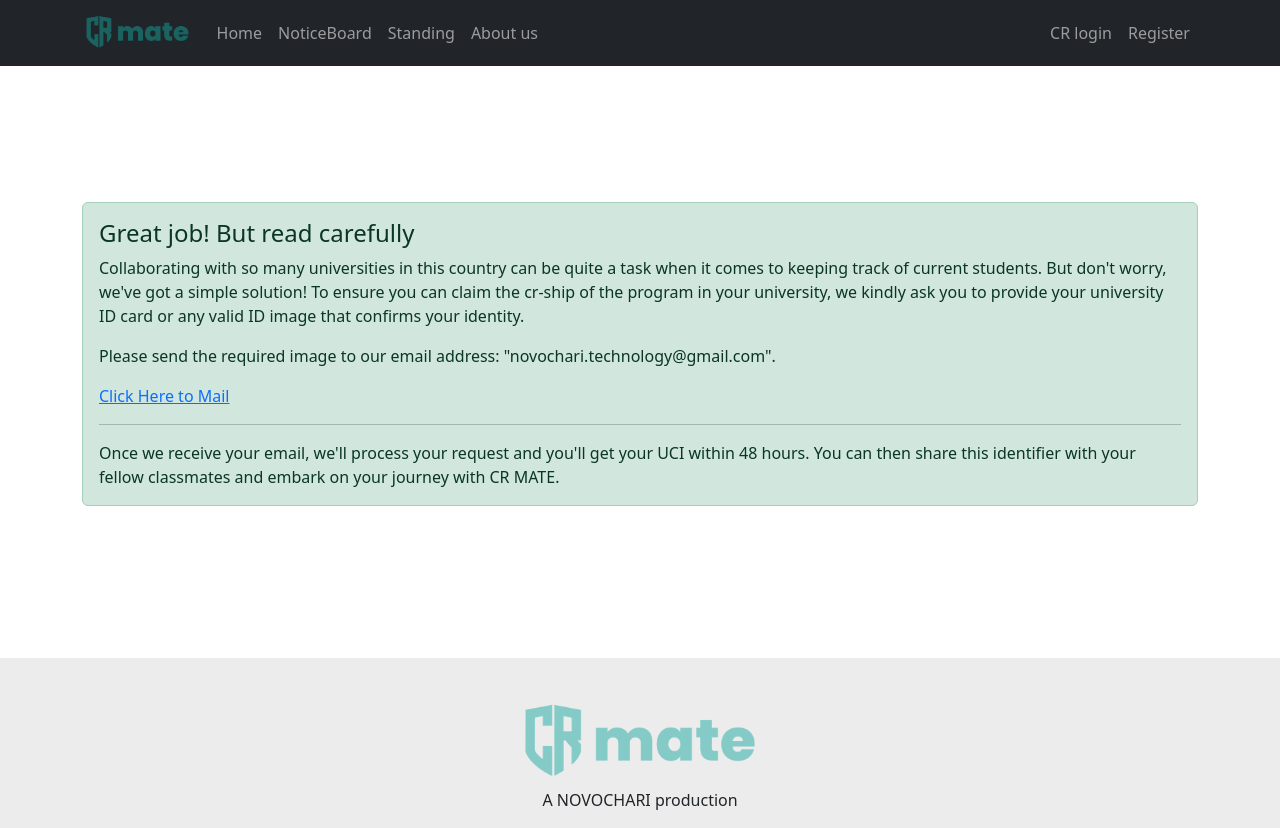
After one commit to sakhadib/the_cr_mate, a PHP site: page /signup/success.php in a window 1280 px wide. The commit adds this page. Run offline with PHP 8.4, Linux system fonts and the light colour scheme.

Commit message:
registration process php done

```diff
--- a/header.php
+++ b/header.php
@@ -28,7 +28,7 @@
                     <a class="nav-link" aria-current="page" href="#">CR login</a>
                 </li>
                 <li class="nav-item">
-                    <a class="nav-link" aria-current="page" href="#">Register</a>
+                    <a class="nav-link" aria-current="page" href="../signup/">Register</a>
                 </li>
             </ul>
           </div>
--- a/index.html
+++ b/index.html
@@ -59,7 +59,7 @@
                     <a class="nav-link" aria-current="page" href="#">CR login</a>
                 </li>
                 <li class="nav-item">
-                    <a class="nav-link" aria-current="page" href="#">Register</a>
+                    <a class="nav-link" aria-current="page" href="signup/">Register</a>
                 </li>
             </ul>
           </div>
@@ -80,7 +80,7 @@
                 </div>
                 <div class="sh-btn">
                     <ul>
-                        <li><a href="#">Register Your Program</a></li>
+                        <li><a href="signup/">Register Your Program</a></li>
                         <li><a href="noticeboard/">your NoticeBoard</a></li>
                     </ul>
                 </div>
--- a/CRTable/style.css
+++ b/signup/style.css
@@ -138,3 +138,12 @@
 .valid-feedback{
    color: #2acc80;
 }
+
+
+.sh-mid{
+    display: flex;
+    flex-direction: column;
+    justify-content: center;
+    align-items: center;
+    height: 80vh;
+}
--- /dev/null
+++ b/signup/success.php
@@ -0,0 +1,65 @@
+<?php
+include "../header.php";
+?>
+
+<!DOCTYPE html>
+<html lang="en">
+<head>
+    <meta charset="UTF-8">
+    <meta name="viewport" content="width=device-width, initial-scale=1.0">
+    <title>CR Mate</title>
+
+        <!-- bootstrap -->
+        <link href="https://cdn.jsdelivr.net/npm/bootstrap@5.3.0/dist/css/bootstrap.min.css" rel="stylesheet" integrity="sha384-9ndCyUaIbzAi2FUVXJi0CjmCapSmO7SnpJef0486qhLnuZ2cdeRhO02iuK6FUUVM" crossorigin="anonymous">
+        <script defer src="https://cdn.jsdelivr.net/npm/bootstrap@5.3.0/dist/js/bootstrap.bundle.min.js" integrity="sha384-geWF76RCwLtnZ8qwWowPQNguL3RmwHVBC9FhGdlKrxdiJJigb/j/68SIy3Te4Bkz" crossorigin="anonymous"></script>
+
+        <!-- Site Icon -->
+         <!-- Favicon -->
+        <link rel="icon" type="image/png" sizes="16x16" href="rsx/1@4x.png">
+        <!-- For high-resolution displays -->
+        <link rel="icon" type="image/png" sizes="32x32" href="rsx/1@4x.png">
+        <link rel="icon" type="image/png" sizes="48x48" href="rsx/1@4x.png">
+        <link rel="icon" type="image/png" sizes="64x64" href="rsx/1@4x.png">
+        <link rel="icon" type="image/png" sizes="128x128" href="rsx/1@4x.png">
+        <!-- For Internet Explorer -->
+        <link rel="icon" type="image/x-icon" href="rsx/1@4x.png">
+
+        <!-- css -->
+        <link rel="stylesheet" href="style.css">
+
+
+        <!-- icons -->
+        <link rel="stylesheet" href="https://unicons.iconscout.com/release/v4.0.8/css/line.css">
+
+        <style>
+            .sh-mid{
+                display: flex;
+                flex-direction: column;
+                justify-content: center;
+                align-items: center;
+                height: 74vh;
+            }
+        </style>
+</head>
+<body>
+    <div class="container">
+        <div class="row">
+            <div class="col-12 sh-mid">
+                <div class="alert alert-success" role="alert">
+                <h4 class="alert-heading">Great job! But read carefully</h4>
+                <p>Collaborating with so many universities in this country can be quite a task when it comes to keeping track of current students. But don't worry, we've got a simple solution! To ensure you can claim the cr-ship of the program in your university, we kindly ask you to provide your university ID card or any valid ID image that confirms your identity.</p>
+                <p>Please send the required image to our email address: "novochari.technology@gmail.com".</p>
+                <a href="mailto:novochari.technology@gmail.com">Click Here to Mail</a>
+                <hr>
+                <p class="mb-0">Once we receive your email, we'll process your request and you'll get your UCI within 48 hours. You can then share this identifier with your fellow classmates and embark on your journey with CR MATE.</p>
+
+                  </div>
+            </div>
+        </div>
+    </div>
+
+    <?php
+        include "../footer.php";
+    ?>
+</body>
+</html>
```
Also changed, not shown: connection.php (added, +12 -0 lines), signup/index.php (renamed from CRTable/index.html, +31 -25 lines), signup/sign.php (added, +40 -0 lines).
